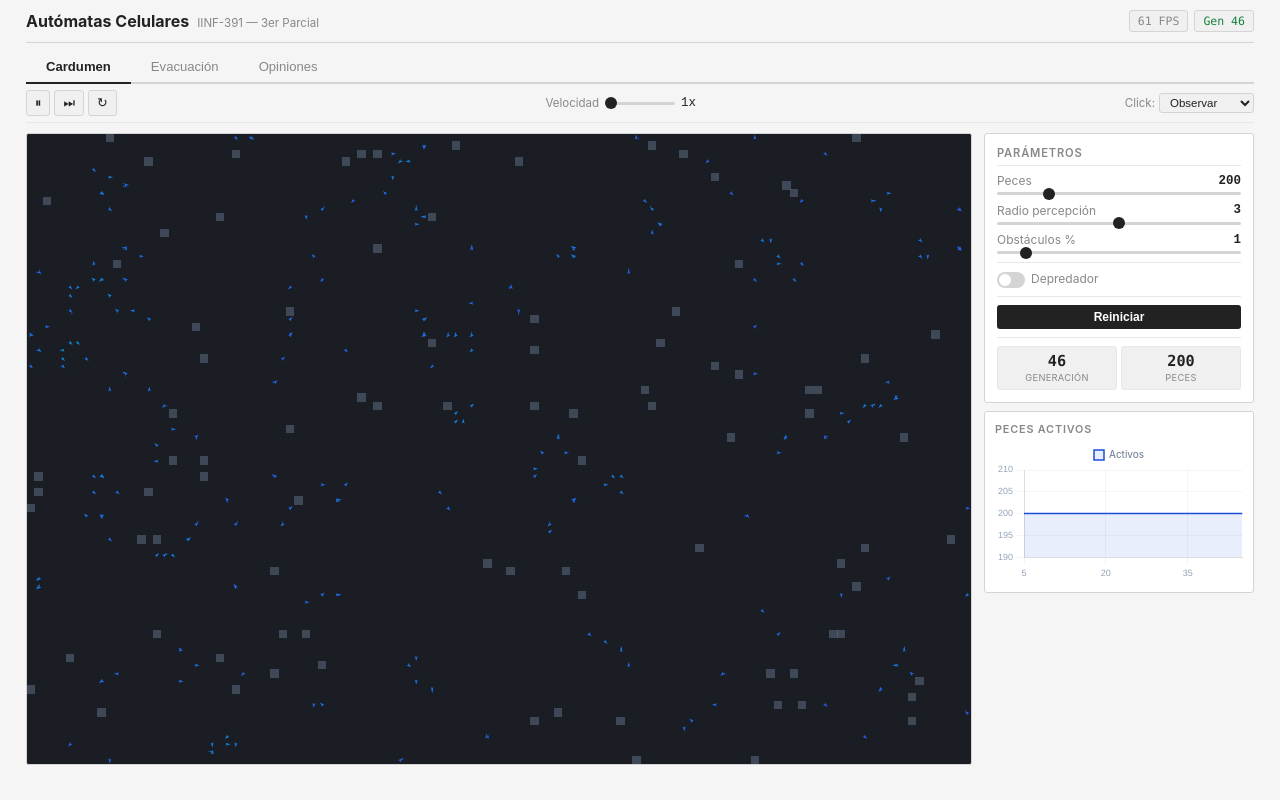
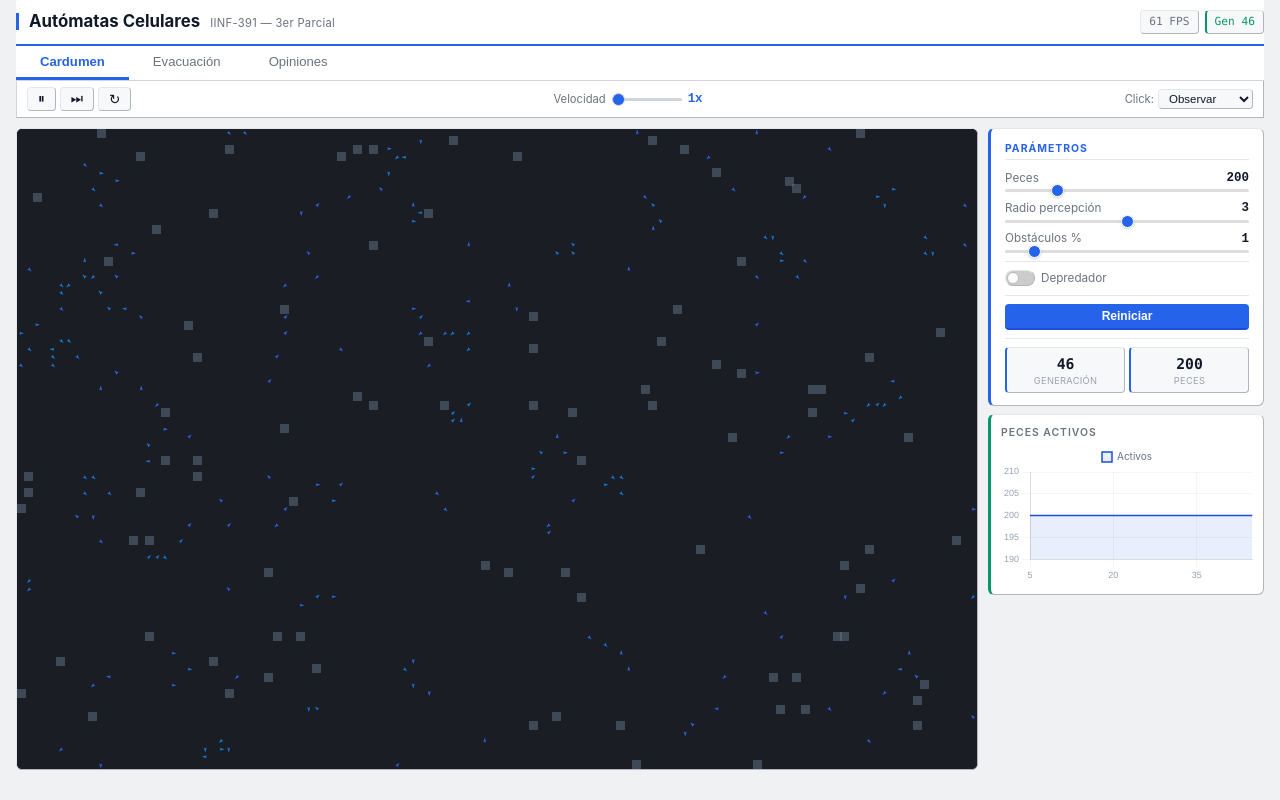
Before and after one commit to ronaldmendzas/simulacionfinal, a website built with Vite: page index.html in a window 1280 px wide. Built offline with nearby package versions, Linux system fonts and the light colour scheme.

Commit message:
style: UI profesional con bordes duales, acentos de color, sin estilo IA
- Header con borde inferior azul (accent line)
- Tabs con underline de color activo
- Botones con efecto 3D sutil: borde top/left claro, bottom/right oscuro
- Stats cards con borde izquierdo azul (accent line)
- Controls panel con borde izquierdo azul
- Chart container con borde izquierdo verde
- Toggle switches con efecto 3D en track
- Badges FPS/Gen con efecto 3D tipo boton clasico
- Toolbar botones con efecto 3D pressable
- Sin gradientes, sin glow, sin sombras decorativas

```diff
--- a/src/style.css
+++ b/src/style.css
@@ -1,277 +1,265 @@
 :root {
-  --bg-app: #f5f5f5;
-  --bg-canvas: #1b1b1f;
-  --bg-white: #fff;
-  --bg-input: #f0f0f0;
-  --border: #d4d4d4;
-  --border-light: #e8e8e8;
-  --text: #222;
-  --text-dim: #888;
-  --text-muted: #aaa;
-  --blue: #1d4ed8;
-  --green: #15803d;
-  --red: #b91c1c;
-  --amber: #b45309;
+  --bg: #f0f1f3;
+  --surface: #ffffff;
+  --surface-alt: #f7f8fa;
+  --canvas-bg: #141418;
+  --border: #d1d5db;
+  --border-light: #e5e7eb;
+  --border-focus: #3b82f6;
+  --text: #111827;
+  --text-dim: #6b7280;
+  --text-muted: #9ca3af;
+  --accent: #2563eb;
+  --accent-light: #dbeafe;
+  --green: #059669;
+  --green-light: #d1fae5;
+  --red: #dc2626;
+  --red-light: #fee2e2;
+  --amber: #d97706;
+  --amber-light: #fef3c7;
+  --purple: #7c3aed;
+  --r: 4px;
+  --r-md: 6px;
+  --shadow-sm: 0 1px 2px rgba(0,0,0,0.05);
+  --shadow: 0 1px 3px rgba(0,0,0,0.07), 0 1px 2px rgba(0,0,0,0.04);
 }
 
 * { margin: 0; padding: 0; box-sizing: border-box; }
 
 body {
-  font-family: -apple-system, 'Segoe UI', sans-serif;
-  background: var(--bg-app);
+  font-family: -apple-system, 'Segoe UI', Roboto, sans-serif;
+  background: var(--bg);
   color: var(--text);
-  font-size: 14px;
-  line-height: 1.4;
+  font-size: 13.5px;
+  line-height: 1.45;
 }
 
-#app { max-width: 1260px; margin: 0 auto; padding: 0 16px 24px; }
+#app { max-width: 1300px; margin: 0 auto; padding: 0 16px 28px; }
 
-/* ——— Header ——— */
+/* ===== HEADER ===== */
 .app-header {
+  background: var(--surface);
+  border-bottom: 2px solid var(--accent);
   padding: 10px 0;
-  border-bottom: 1px solid var(--border);
-  margin-bottom: 0;
 }
-
 .header-content {
-  display: flex;
-  justify-content: space-between;
-  align-items: center;
+  display: flex; justify-content: space-between; align-items: center;
 }
-
-.logo-container { display: flex; align-items: baseline; gap: 8px; }
+.logo-container { display: flex; align-items: baseline; gap: 10px; }
 
 .app-header h1 {
-  font-size: 1rem;
-  font-weight: 700;
-  color: var(--text);
+  font-size: 1.05rem; font-weight: 700; color: var(--text);
+  border-left: 3px solid var(--accent);
+  padding-left: 10px;
+  line-height: 1;
 }
-.subtitle { color: var(--text-dim); font-size: 0.72rem; }
+.subtitle { color: var(--text-dim); font-size: 0.7rem; letter-spacing: 0.3px; }
 
 .header-stats { display: flex; gap: 6px; }
+.fps-badge, .gen-badge {
+  font-family: 'Consolas', 'SF Mono', monospace;
+  font-size: 0.7rem;
+  padding: 3px 8px;
+  border: 1px solid var(--border);
+  border-top-color: var(--border-light);
+  border-left-color: var(--border-light);
+  border-bottom-color: #b0b5be;
+  border-right-color: #b0b5be;
+  background: var(--surface-alt);
+  border-radius: var(--r);
+  color: var(--text-dim);
+}
+.gen-badge { border-left: 2px solid var(--green); color: var(--green); }
 
-.fps-badge, .gen-badge {
-  background: var(--bg-input);
-  border: 1px solid var(--border);
-  border-radius: 3px;
-  padding: 2px 8px;
-  font-size: 0.72rem;
-  font-family: 'Consolas', monospace;
-  color: var(--text-dim);
-  font-weight: 500;
-}
-.gen-badge { color: var(--green); }
-
-/* ——— Tabs ——— */
+/* ===== TABS ===== */
 .tab-nav {
   display: flex;
-  border-bottom: 2px solid var(--border);
-  margin-top: 8px;
+  background: var(--surface);
+  border-bottom: 1px solid var(--border);
+  margin-top: 0;
 }
-
 .tab-btn {
-  padding: 8px 20px;
-  background: none;
+  padding: 8px 24px;
+  background: var(--surface);
   color: var(--text-dim);
   border: none;
-  border-bottom: 2px solid transparent;
-  margin-bottom: -2px;
+  border-bottom: 3px solid transparent;
   cursor: pointer;
   font-size: 0.82rem;
   font-weight: 500;
-  display: flex; align-items: center; gap: 5px;
   transition: none;
 }
-.tab-btn:hover { color: var(--text); }
+.tab-btn:hover { color: var(--text); background: var(--surface-alt); }
 .tab-btn.active {
-  color: var(--text);
-  border-bottom-color: var(--text);
+  color: var(--accent);
+  border-bottom-color: var(--accent);
   font-weight: 600;
 }
-.tab-icon svg { width: 14px; height: 14px; }
 
-/* ——— Toolbar ——— */
+/* ===== TOOLBAR ===== */
 .toolbar {
-  display: flex;
-  align-items: center;
-  justify-content: space-between;
-  gap: 10px;
-  padding: 6px 0;
-  border-bottom: 1px solid var(--border-light);
+  display: flex; align-items: center; justify-content: space-between;
+  gap: 10px; padding: 6px 10px;
+  background: var(--surface);
+  border: 1px solid var(--border);
+  border-top: none;
+  border-bottom-color: #b0b5be;
+  border-right-color: #b0b5be;
   margin-bottom: 10px;
 }
 .toolbar-left, .toolbar-right { display: flex; align-items: center; gap: 4px; }
 .toolbar-center { display: flex; align-items: center; gap: 6px; }
 
 .toolbar-btn {
-  background: var(--bg-input);
+  background: var(--surface-alt);
   border: 1px solid var(--border);
-  border-radius: 3px;
-  padding: 3px 8px;
-  cursor: pointer;
-  font-size: 0.8rem;
-  color: var(--text);
-  line-height: 1.4;
+  border-top-color: var(--border-light);
+  border-left-color: var(--border-light);
+  border-bottom-color: #b0b5be;
+  border-right-color: #b0b5be;
+  border-radius: var(--r);
+  padding: 3px 10px;
+  cursor: pointer; font-size: 0.85rem; color: var(--text);
 }
-.toolbar-btn:hover { background: #e4e4e4; }
+.toolbar-btn:hover { background: #e8eaed; }
+.toolbar-btn:active { border-top-color: #b0b5be; border-left-color: #b0b5be; border-bottom-color: var(--border-light); border-right-color: var(--border-light); }
 
-.toolbar-label { color: var(--text-dim); font-size: 0.72rem; }
+.toolbar-label { color: var(--text-dim); font-size: 0.7rem; }
+#speed-val { font-family: monospace; font-size: 0.78rem; color: var(--accent); font-weight: 600; }
 
 .toolbar-slider {
-  width: 70px;
-  -webkit-appearance: none; appearance: none;
+  width: 70px; -webkit-appearance: none; appearance: none;
   height: 3px; background: var(--border); border-radius: 2px; outline: none;
 }
 .toolbar-slider::-webkit-slider-thumb {
-  -webkit-appearance: none; width: 12px; height: 12px;
-  background: var(--text); border-radius: 50%; cursor: pointer;
+  -webkit-appearance: none; width: 13px; height: 13px;
+  background: var(--accent); border: 1px solid var(--border); border-radius: 50%; cursor: pointer;
 }
 
 .toolbar-select {
-  background: var(--bg-input);
-  border: 1px solid var(--border);
-  border-radius: 3px;
-  padding: 2px 6px;
-  font-size: 0.72rem;
-  color: var(--text);
+  background: var(--surface-alt); border: 1px solid var(--border);
+  border-top-color: var(--border-light); border-left-color: var(--border-light);
+  border-bottom-color: #b0b5be; border-right-color: #b0b5be;
+  border-radius: var(--r); padding: 2px 6px; font-size: 0.72rem; color: var(--text);
 }
 
-#speed-val { font-family: monospace; font-size: 0.78rem; color: var(--text); }
-
-/* ——— Layout ——— */
-.simulation-container { margin-top: 0; }
+/* ===== LAYOUT ===== */
 .sim-panel { display: none; }
 .sim-panel.active { display: block; }
-
-.sim-layout { display: flex; gap: 12px; align-items: flex-start; }
+.sim-layout { display: flex; gap: 10px; align-items: flex-start; }
 
 .canvas-area {
-  flex: 1;
+  flex: 1; background: var(--canvas-bg);
   border: 1px solid var(--border);
-  border-radius: 3px;
+  border-top-color: var(--border-light); border-left-color: var(--border-light);
+  border-bottom-color: #b0b5be; border-right-color: #b0b5be;
+  border-radius: var(--r-md);
   overflow: hidden;
-  background: var(--bg-canvas);
 }
 .canvas-area canvas { display: block; width: 100%; image-rendering: pixelated; }
 
-.sidebar {
-  width: 270px;
-  min-width: 270px;
-  display: flex;
-  flex-direction: column;
-  gap: 8px;
-}
+.sidebar { width: 276px; min-width: 276px; display: flex; flex-direction: column; gap: 8px; }
 
 .controls-panel {
-  background: var(--bg-white);
+  background: var(--surface);
   border: 1px solid var(--border);
-  border-radius: 3px;
-  padding: 12px;
-  display: flex;
-  flex-direction: column;
-  gap: 7px;
+  border-top-color: var(--border-light); border-left-color: var(--border-light);
+  border-bottom-color: #b0b5be; border-right-color: #b0b5be;
+  border-radius: var(--r-md);
+  padding: 12px 14px;
+  display: flex; flex-direction: column; gap: 7px;
+  border-left: 3px solid var(--accent);
 }
 
 .control-section-title {
-  font-size: 0.7rem;
-  text-transform: uppercase;
-  letter-spacing: 0.8px;
-  color: var(--text-dim);
-  font-weight: 600;
-  padding-bottom: 3px;
-  border-bottom: 1px solid var(--border-light);
+  font-size: 0.65rem; text-transform: uppercase; letter-spacing: 1px;
+  color: var(--accent); font-weight: 700;
+  padding-bottom: 3px; border-bottom: 1px solid var(--border-light);
+  margin-bottom: 2px;
 }
-
 .control-group { display: flex; flex-direction: column; gap: 2px; }
 .control-label-row { display: flex; justify-content: space-between; align-items: center; }
-.control-label { font-size: 0.75rem; color: var(--text-dim); }
+.control-label { font-size: 0.73rem; color: var(--text-dim); }
 .control-value { font-family: monospace; font-size: 0.78rem; color: var(--text); font-weight: 600; }
 
 .control-group input[type="range"] {
-  -webkit-appearance: none; appearance: none;
-  width: 100%; height: 3px;
-  background: var(--border); border-radius: 2px; outline: none;
+  -webkit-appearance: none; appearance: none; width: 100%; height: 3px;
+  background: #ddd; border-radius: 2px; outline: none;
 }
 .control-group input[type="range"]::-webkit-slider-thumb {
-  -webkit-appearance: none; width: 12px; height: 12px;
-  background: var(--text); border-radius: 50%; cursor: pointer;
+  -webkit-appearance: none; width: 13px; height: 13px;
+  background: var(--accent); border: 1px solid #fff; border-radius: 50%; cursor: pointer;
+  box-shadow: 0 1px 3px rgba(0,0,0,0.2);
 }
 
 .toggle-group { flex-direction: row; align-items: center; justify-content: space-between; }
-
-.toggle-switch {
-  display: flex; align-items: center; gap: 6px;
-  cursor: pointer; font-size: 0.75rem;
-}
+.toggle-switch { display: flex; align-items: center; gap: 6px; cursor: pointer; font-size: 0.73rem; }
 .toggle-switch input { display: none; }
 
 .toggle-track {
-  width: 28px; height: 16px;
-  background: var(--border); border-radius: 8px;
+  width: 30px; height: 16px; background: #ccc; border-radius: 8px;
   position: relative; transition: background 0.15s;
+  border: 1px solid var(--border);
+  border-top-color: var(--border-light); border-left-color: var(--border-light);
+  border-bottom-color: #b0b5be; border-right-color: #b0b5be;
   flex-shrink: 0;
 }
-.toggle-track.active { background: var(--blue); }
-
+.toggle-track.active { background: var(--accent); border-color: var(--accent); }
 .toggle-thumb {
   position: absolute; width: 12px; height: 12px;
-  background: #fff; border-radius: 50%;
-  top: 2px; left: 2px; transition: left 0.15s;
+  background: #fff; border-radius: 50%; top: 1px; left: 1px;
+  transition: left 0.15s; border: 1px solid #bbb;
 }
-.toggle-track.active .toggle-thumb { left: 14px; }
-
-.toggle-text { color: var(--text-dim); font-size: 0.75rem; }
+.toggle-track.active .toggle-thumb { left: 15px; border-color: #fff; }
+.toggle-text { color: var(--text-dim); }
 
 .control-separator { height: 1px; background: var(--border-light); margin: 1px 0; }
 
 .btn {
-  background: var(--text);
-  color: #fff; border: none; border-radius: 3px;
-  padding: 5px 12px; cursor: pointer; font-size: 0.75rem;
+  background: var(--accent); color: #fff; border: none;
+  border-bottom: 2px solid #1d4ed8;
+  border-radius: var(--r);
+  padding: 5px 14px; cursor: pointer; font-size: 0.75rem;
   font-weight: 600; width: 100%; text-align: center;
+  transition: none;
 }
-.btn:hover { background: #333; }
+.btn:hover { background: #1d4ed8; }
+.btn:active { border-bottom-width: 0; padding-top: 7px; }
 
-/* ——— Stats ——— */
+/* ===== STATS ===== */
 .stats-grid { display: grid; grid-template-columns: 1fr 1fr; gap: 4px; }
 
 .stat-card {
-  background: var(--bg-input);
-  border: 1px solid var(--border-light);
-  border-radius: 3px;
-  padding: 4px 6px;
-  text-align: center;
+  background: var(--surface-alt);
+  border: 1px solid var(--border);
+  border-top-color: var(--border-light); border-left-color: var(--border-light);
+  border-bottom-color: #b0b5be; border-right-color: #b0b5be;
+  border-radius: var(--r);
+  padding: 5px 7px; text-align: center;
+  border-left: 2px solid var(--accent);
+}
+.stat-number {
+  font-size: 0.92rem; font-weight: 700;
+  font-family: 'Consolas', 'SF Mono', monospace;
+  color: var(--text);
+}
+.stat-label {
+  font-size: 0.58rem; color: var(--text-muted);
+  text-transform: uppercase; letter-spacing: 0.3px;
 }
 
-.stat-number {
-  font-size: 0.95rem;
-  font-weight: 700;
-  font-family: 'Consolas', monospace;
-  color: var(--text);
+/* ===== CHART ===== */
+.chart-container {
+  background: var(--surface);
+  border: 1px solid var(--border);
+  border-top-color: var(--border-light); border-left-color: var(--border-light);
+  border-bottom-color: #b0b5be; border-right-color: #b0b5be;
+  border-radius: var(--r-md); padding: 10px;
+  border-left: 3px solid var(--green);
 }
-
-.stat-label {
-  font-size: 0.58rem;
-  color: var(--text-dim);
-  text-transform: uppercase;
-  letter-spacing: 0.3px;
-}
-
-/* ——— Chart ——— */
-.chart-container {
-  background: var(--bg-white);
-  border: 1px solid var(--border);
-  border-radius: 3px;
-  padding: 10px;
-}
-
 .chart-title {
-  font-size: 0.68rem;
-  text-transform: uppercase;
-  letter-spacing: 0.8px;
-  color: var(--text-dim);
-  font-weight: 600;
-  margin-bottom: 4px;
+  font-size: 0.65rem; text-transform: uppercase; letter-spacing: 1px;
+  color: var(--text-dim); font-weight: 600; margin-bottom: 4px;
 }
 .chart-container canvas { max-height: 140px; }
 
@@ -280,5 +268,5 @@ body {
   .sidebar { width: 100%; min-width: unset; }
 }
 @media (max-width: 600px) {
-  .tab-btn { font-size: 0.7rem; padding: 6px 10px; }
+  .tab-btn { font-size: 0.72rem; padding: 6px 12px; }
 }
```
